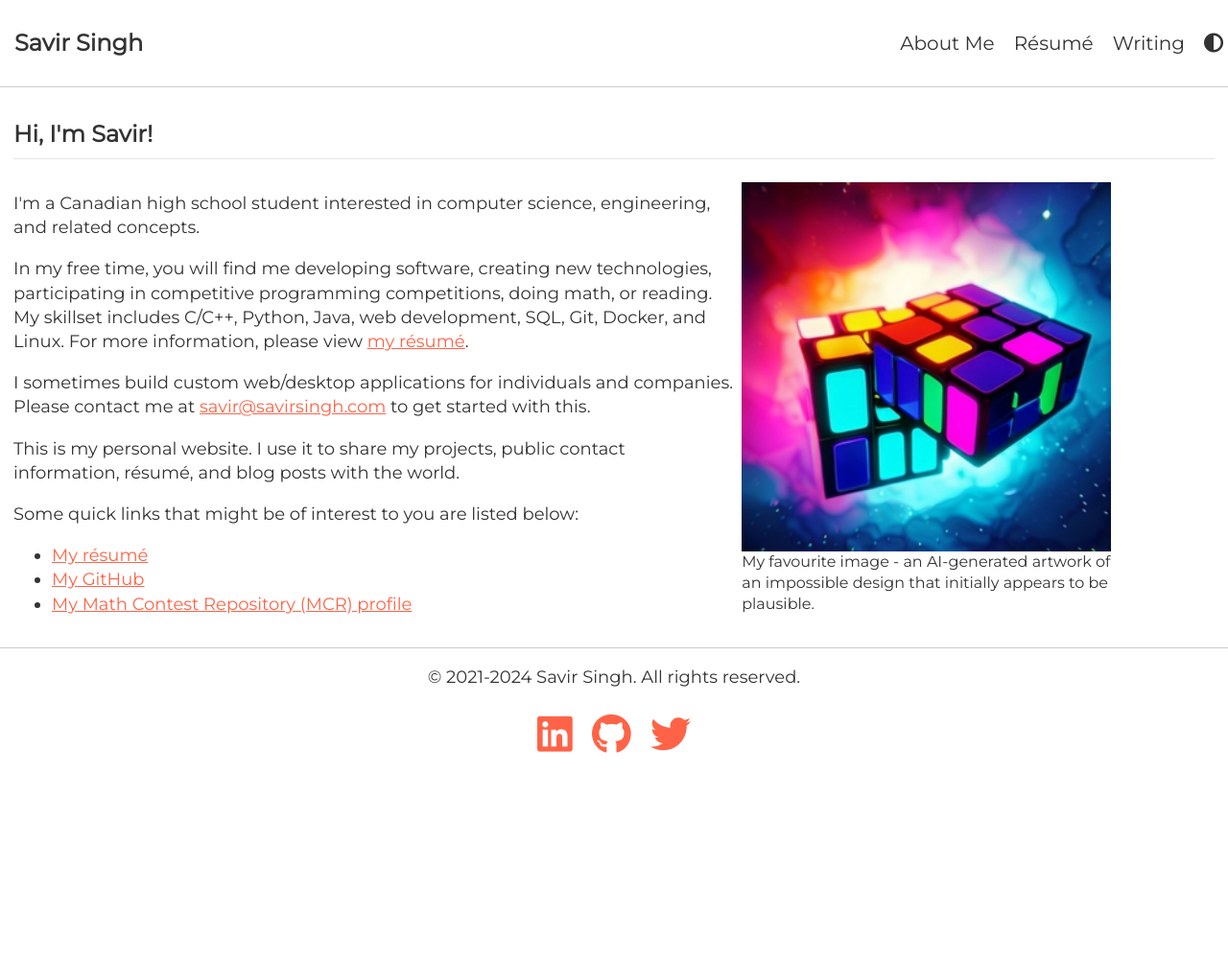
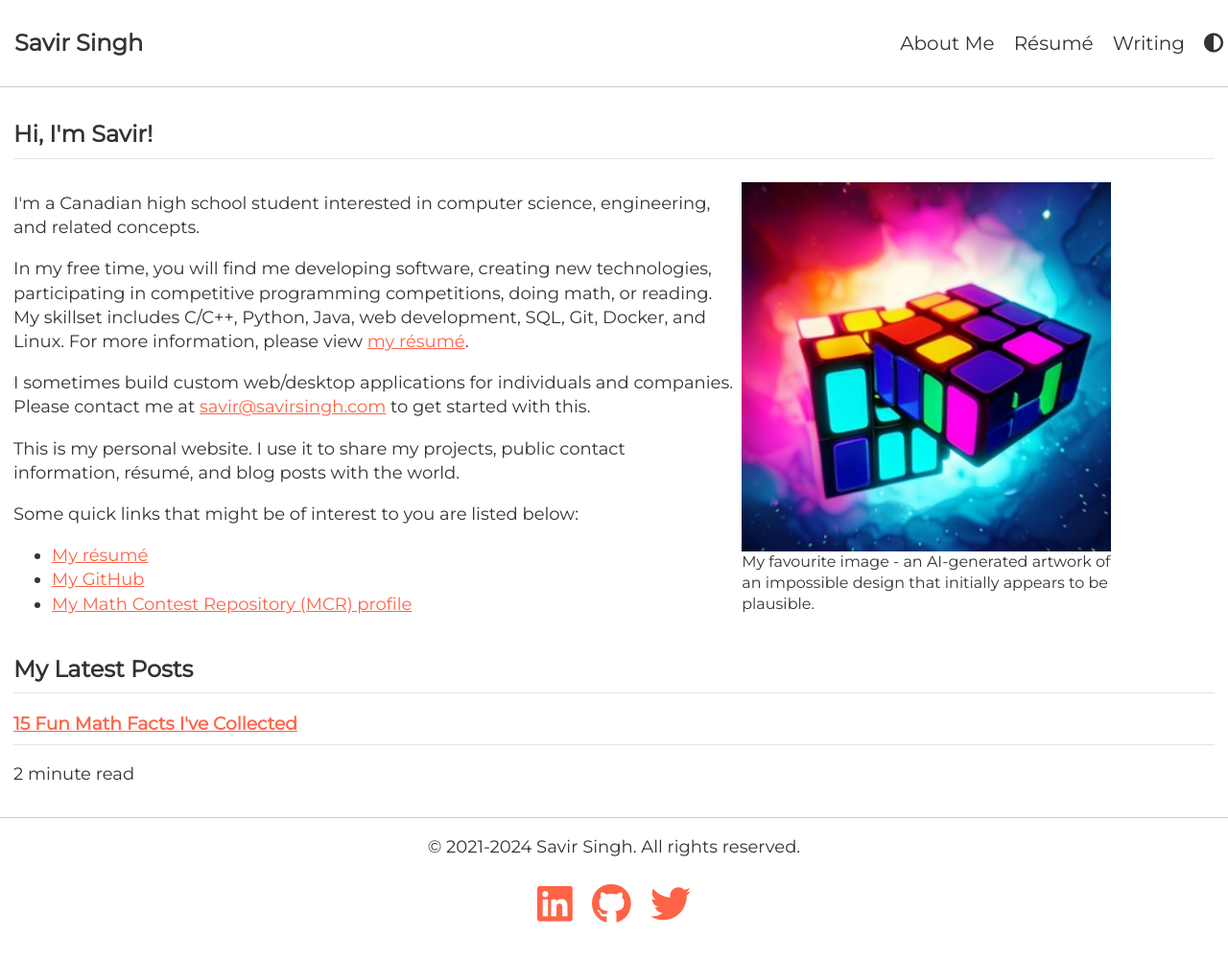
Before and after one commit to savirsingh/savirsingh.github.io, a Jekyll site: the page built from index.md, in a window 1280 px wide and 1018 px high. Shown: the top 1001 px of the window at 96% size. Built offline with Jekyll 4.4.1, drawn with Linux system fonts in a browser that asks for light colours.

Commit message:
Update index.md

```diff
--- a/index.md
+++ b/index.md
@@ -27,3 +27,14 @@ title: Home
 </imagebox>
 </div>
 </div>
+
+<h2>My Latest Posts</h2>
+
+{% assign sorted_posts = site.posts | sort: 'date' | reverse %}
+{% for post in sorted_posts limit:3 %}
+<div>
+  <h3><a href="{{ post.url }}">{{ post.title }}</a></h3>
+  <p>{{ post.content | number_of_words | divided_by: 200 | round }} minute read</p>
+  <p>{{ post.excerpt }}</p>
+</div>
+{% endfor %}
```
